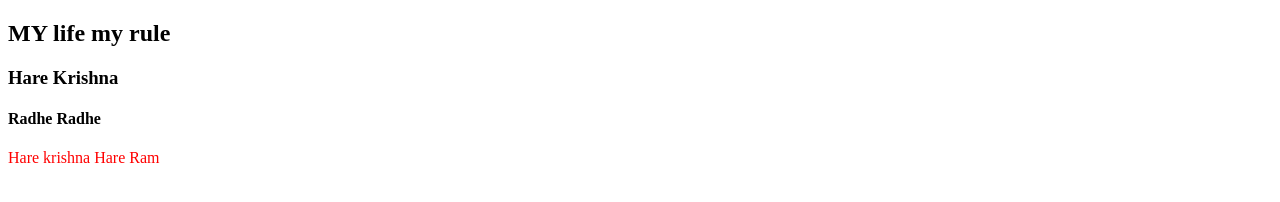
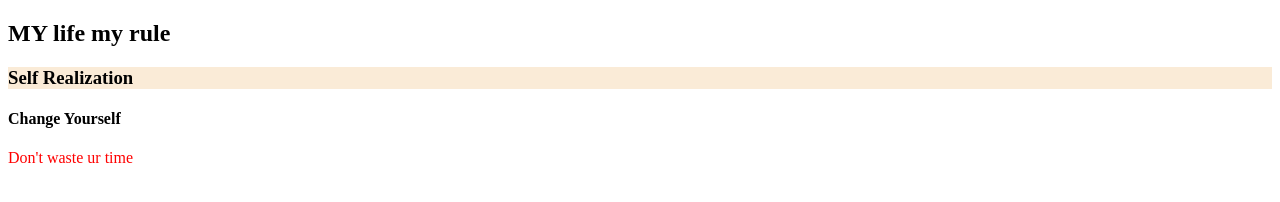
Before and after one commit to moumitapaulmoumi/my-second-repo, a plain HTML site: page index.html in a window 1280 px wide. Drawn offline with Linux system fonts and the light colour scheme.

Commit message:
text changed

```diff
--- a/index.html
+++ b/index.html
@@ -9,8 +9,8 @@
 </head>
 <body>
   <h2> MY life my rule</h2>
-  <h3>Hare Krishna</h3>
-  <h4>Radhe Radhe</h4>
-  <p>Hare krishna Hare Ram </p>
+  <h3>Self Realization</h3>
+  <h4>Change Yourself</h4>
+  <p>Don't waste ur time </p>
 </body>
 </html>
--- a/style.css
+++ b/style.css
@@ -1,3 +1,6 @@
 p{
   color: red;
 }
+h3{
+  background-color: antiquewhite;
+}
```
